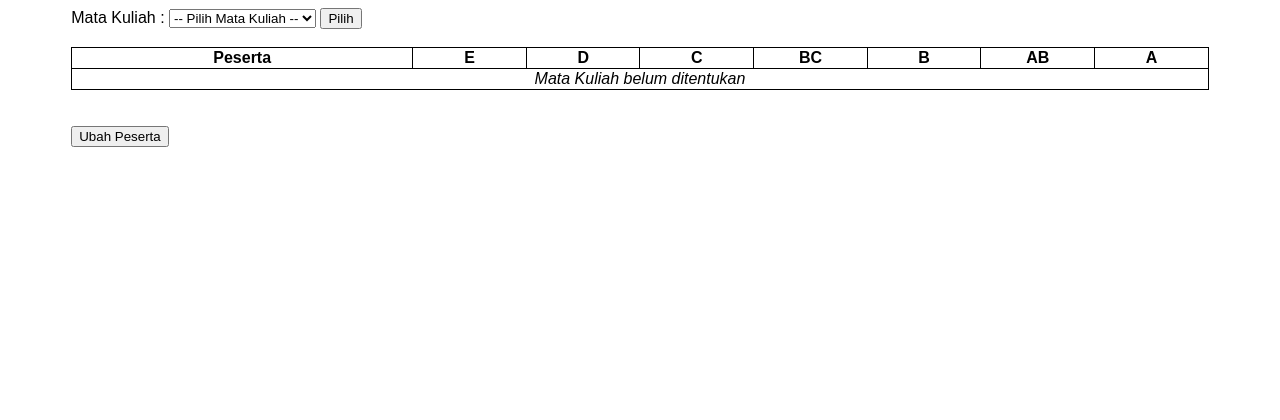
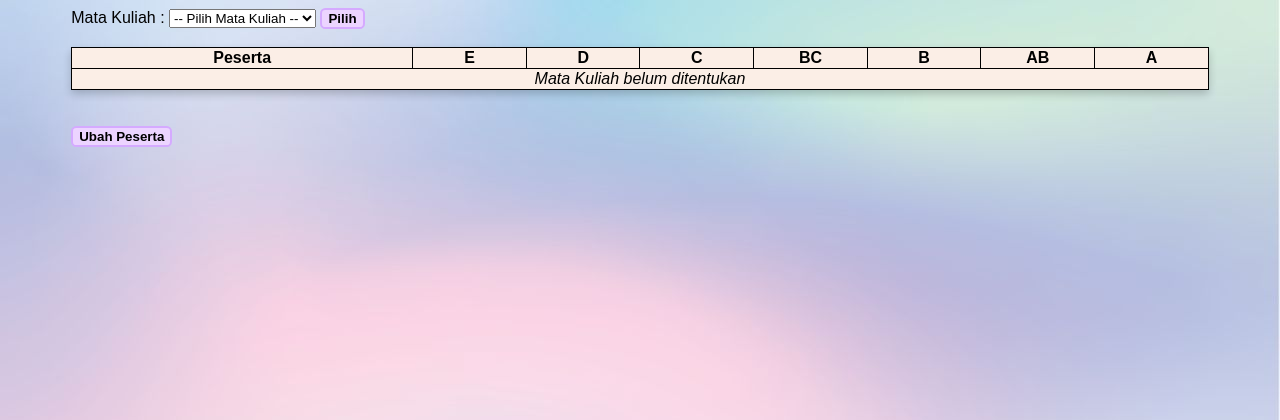
Before and after one commit to cellaaudi/FSP-UTS-Project, a PHP site: page / in a window 1280 px wide. Shown: the top 420 px of the page. Run offline with PHP 8.4, Linux system fonts and the light colour scheme; data that the repository does not hold is empty.

Commit message:
MENGHIAS TAPI GA INDAH :")

```diff
--- a/css/styles.css
+++ b/css/styles.css
@@ -1,4 +1,5 @@
 body {
+    background-image: url(img/2.jpg);
     font-family: Arial, Helvetica, sans-serif;
 }
 
@@ -20,6 +21,10 @@ body {
 table {
     width: 100%;
     border-collapse: collapse;
+    box-shadow: 0 4px 8px 0 rgba(0, 0, 0, 0.2);
+    transition: 0.3s;
+    background-color: #fbeee6;
+    border-radius: 4px;
 }
 
 table,
@@ -48,3 +53,17 @@ thead {
 .td-empty {
     text-align: center;
 }
+
+.btn {
+    background-color: #ecd4ff;
+    border: 2px solid #d5aaff;
+    border-radius: 0.4em;
+    font-size: 1 rem;
+    font-weight: bold;
+}
+
+.btn :hover, .btn :focus{
+    color: white;
+    font-weight: bold;
+    outline: 0;
+}
--- a/index.php
+++ b/index.php
@@ -35,7 +35,7 @@
 
                     ?>
                 </select>
-                <input id="btnPilih" type="submit" name="btnPilih" value="Pilih">
+                <input id="btnPilih" type="submit" name="btnPilih" value="Pilih" class="btn hover focus">
             </div>
         </form>
         <br>
@@ -146,7 +146,7 @@
         </div>
         <br><br>
         <form action="ubahpeserta.php" method="post">
-            <input type="submit" value="Ubah Peserta">
+            <input type="submit" value="Ubah Peserta" class="btn hover focus">
         </form>
     </div>
 </body>
--- a/ubahpeserta.php
+++ b/ubahpeserta.php
@@ -79,7 +79,7 @@
                 </tbody>
             </table>
             <br><br>
-            <input id="btnSimpan" name="simpan" type="submit" value="Simpan">
+            <input id="btnSimpan" name="simpan" type="submit" value="Simpan" class="btn hover focus">
         </form>
         <br>
         <div>
```
Also changed, not shown: css/img/2.jpg (added).
